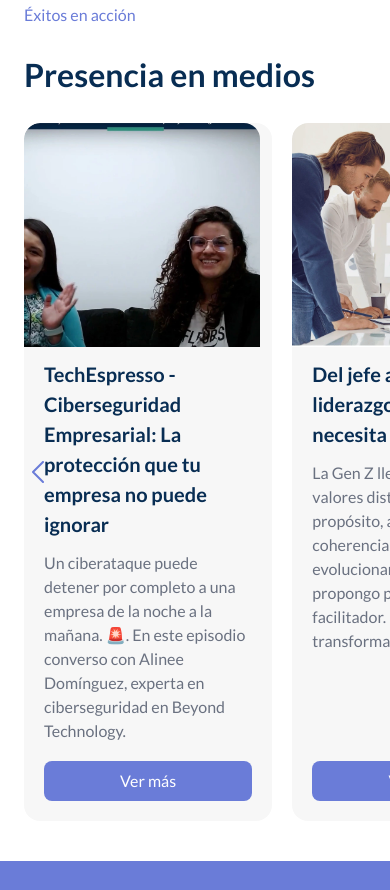
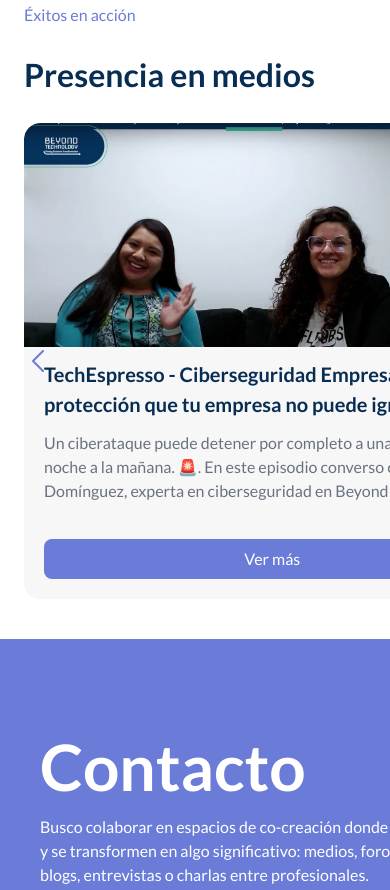
Before and after one commit to marketing-beyond/aidaLP, an Astro site: page / in a window 390 px wide. Shown: the part 8958-9848 px from the top of the page. Built offline with nearby package versions, Linux system fonts and the light colour scheme; Astro itself is replaced by a stand-in of ours.

Commit message:
feat: show 1 card in mobile

```diff
--- a/src/components/Press.astro
+++ b/src/components/Press.astro
@@ -46,10 +46,11 @@
     <div class="relative overflow-hidden">
       <!-- Track: muestra 2 cards siempre -->
       <div data-carousel class="carousel-root">
-        <div class="carousel-track flex gap-5 justify-start items-stretch transition-transform duration-500 overflow-x-auto snap-x snap-mandatory md:overflow-x-visible md:snap-none">
+        <!-- <-- ADDED items-stretch para que TODOS los hijos compartan la misma altura -->
+       <div class="carousel-track flex gap-5 justify-start items-stretch transition-transform duration-500">
+
           {cards.map((card) => (
-            <!-- article ahora es flex para permitir que su contenido rellene la altura -->
-            <article class="flex-shrink-0 w-1/2 flex">
+            <article class="flex-shrink-0 w-full md:w-1/2 flex">
               <div class="flex flex-col bg-[#F7F7F7] rounded-2xl overflow-hidden h-full">
                 <div class="w-[95%] overflow-hidden rounded-t-2xl h-56 md:h-40">
                   <Image
```
